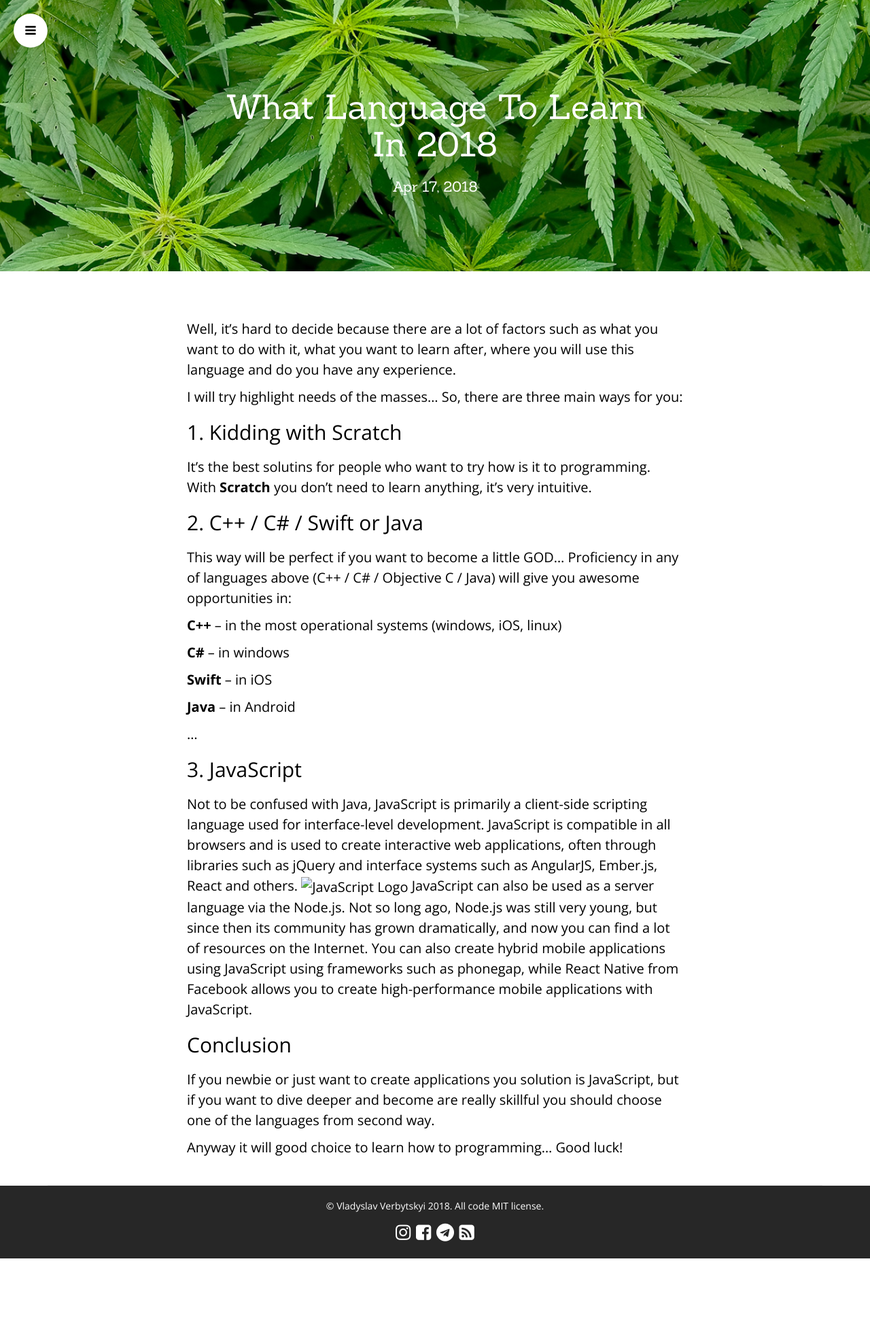
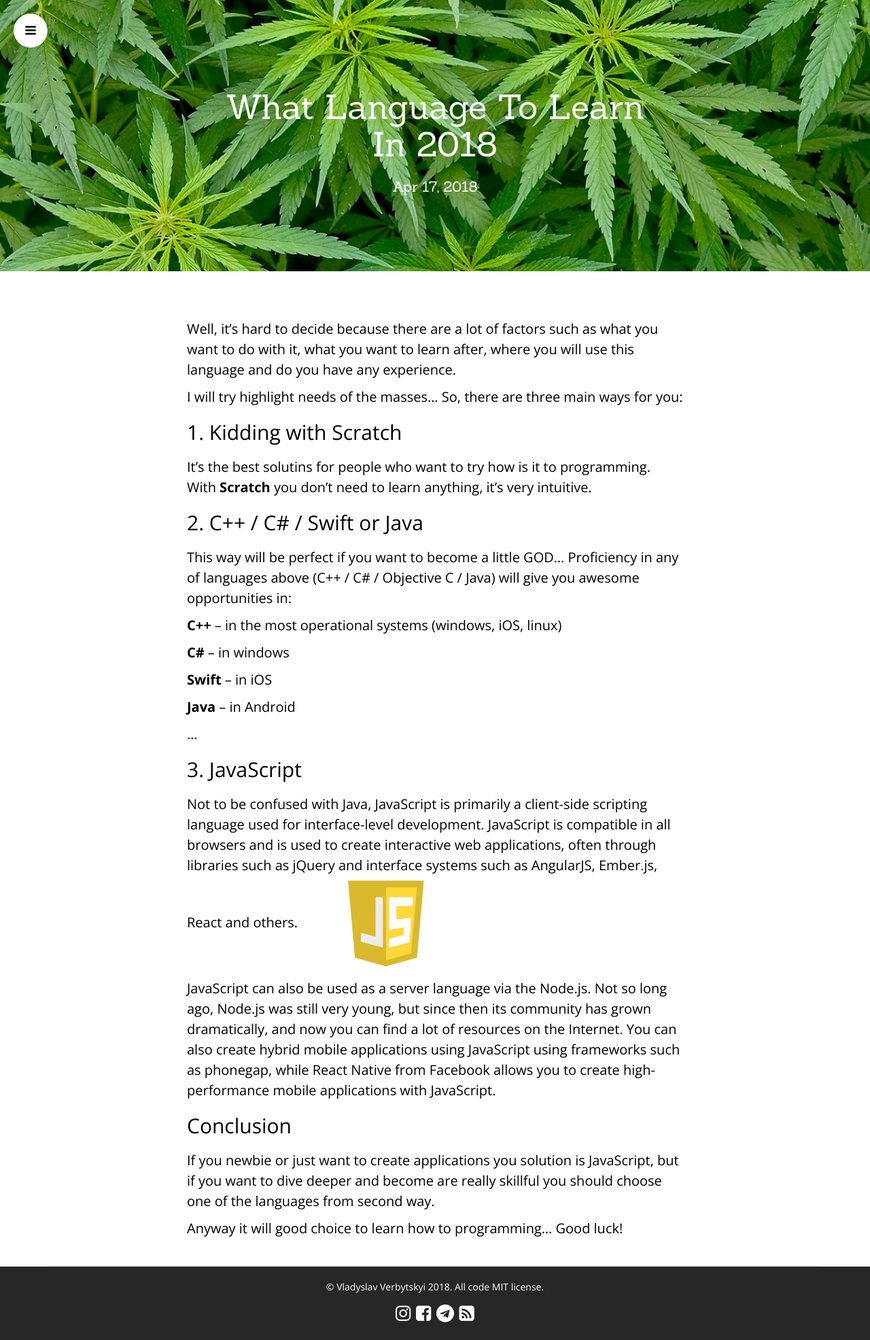
Before and after one commit to Vadagon/vadagon.github.io, a Jekyll site: the page built from _posts/2018-04-17-what-language-to-learn-in-2018.md, in a window 1280 px wide. Shown: the whole page at 68% size. Built offline with Jekyll 4.4.1, drawn with Linux system fonts in a browser that asks for light colours; our own code applies the rules of GitHub Pages for plain Markdown files; comment, search, counter and statistics services are not loaded; before the commit the page ends 1851 px from its top, so only the background shows below that.

Commit message:
the same

```diff
--- a/_posts/2018-04-17-what-language-to-learn-in-2018.md
+++ b/_posts/2018-04-17-what-language-to-learn-in-2018.md
@@ -24,7 +24,8 @@ This way will be perfect if you want to become a little GOD… Proficiency in an
 
 ## 3. JavaScript
 Not to be confused with Java, JavaScript is primarily a client-side scripting language used for interface-level development. JavaScript is compatible in all browsers and is used to create interactive web applications, often through libraries such as jQuery and interface systems such as AngularJS, Ember.js, React and others.
-![JavaScript Logo]({{site.baseurl}}/_posts/javascript-logo-1-250x141.png)
+![JavaScript]({{site.baseurl}}/assets/images/javascript-logo-1-250x141.png)
+
 JavaScript can also be used as a server language via the Node.js. Not so long ago, Node.js was still very young, but since then its community has grown dramatically, and now you can find a lot of resources on the Internet.
 You can also create hybrid mobile applications using JavaScript using frameworks such as phonegap, while React Native from Facebook allows you to create high-performance mobile applications with JavaScript.
 
```
